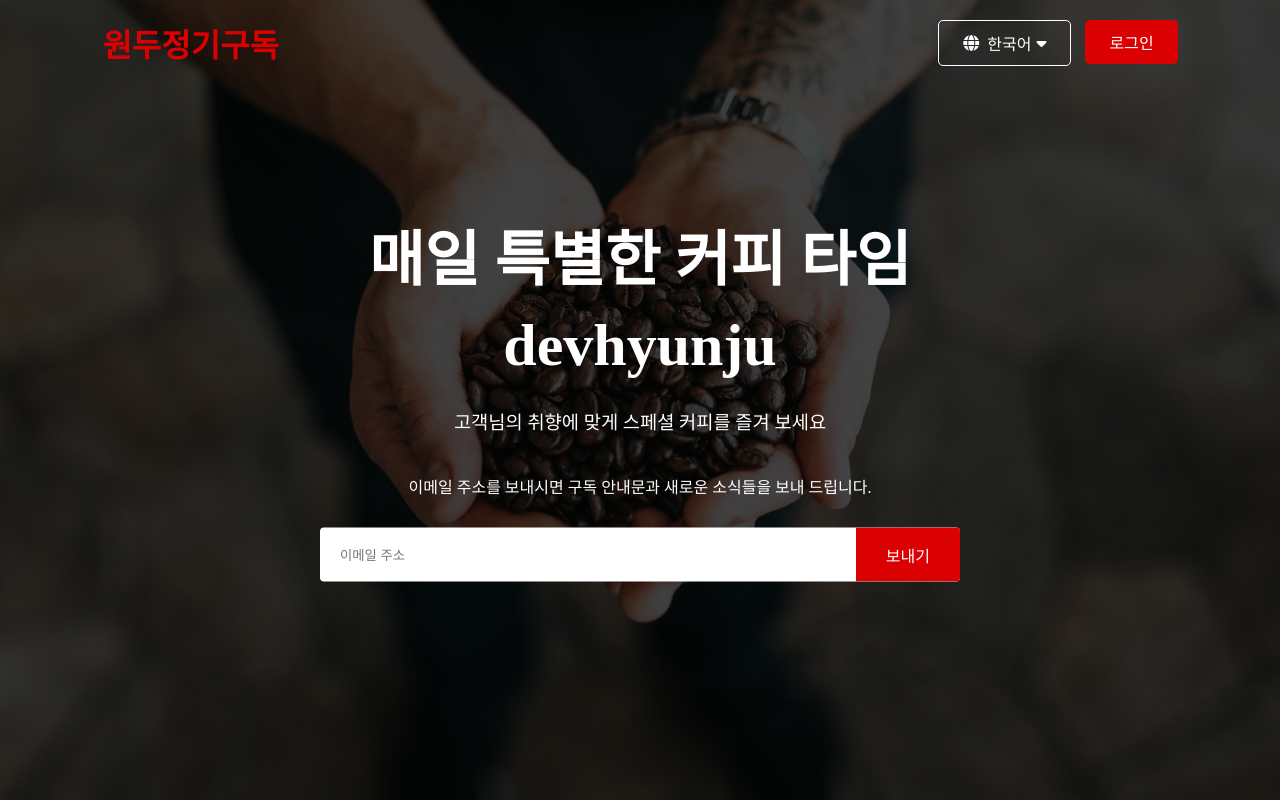
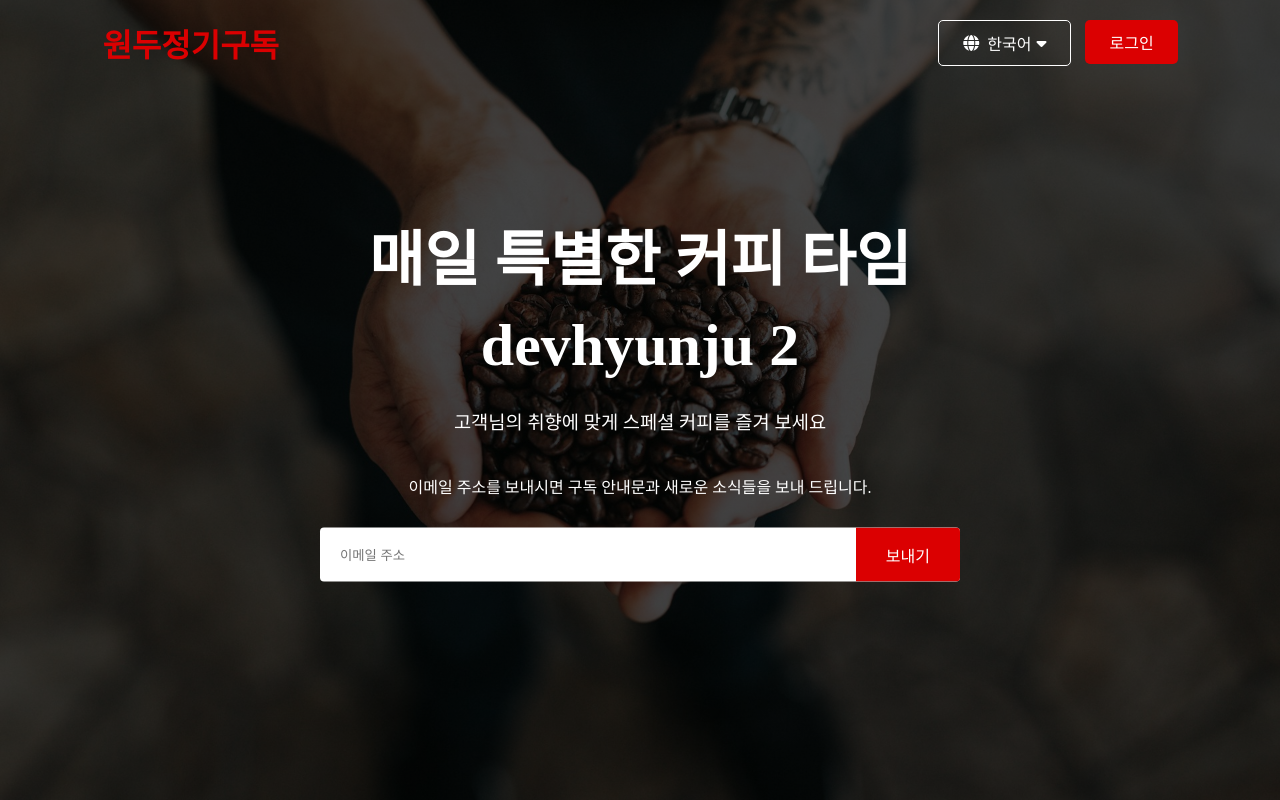
Before and after one commit to devhyunju/CLOUDFLARE, a plain HTML site: page index.html in a window 1280 px wide. Shown: the top 800 px of the page. Drawn offline with Linux system fonts and the light colour scheme.

Commit message:
Update index.html

```diff
--- a/index.html
+++ b/index.html
@@ -18,7 +18,7 @@
       </div>
     </nav>
     <div class="header-content">
-      <h2>매일 특별한 커피 타임　devhyunju</h2>
+      <h2>매일 특별한 커피 타임　devhyunju 2</h2>
       <h3>고객님의 취향에 맞게 스페셜 커피를 즐겨 보세요</h3>
       <p>이메일 주소를 보내시면 구독 안내문과 새로운 소식들을 보내 드립니다.</p>
       <form class="add-email">
```
